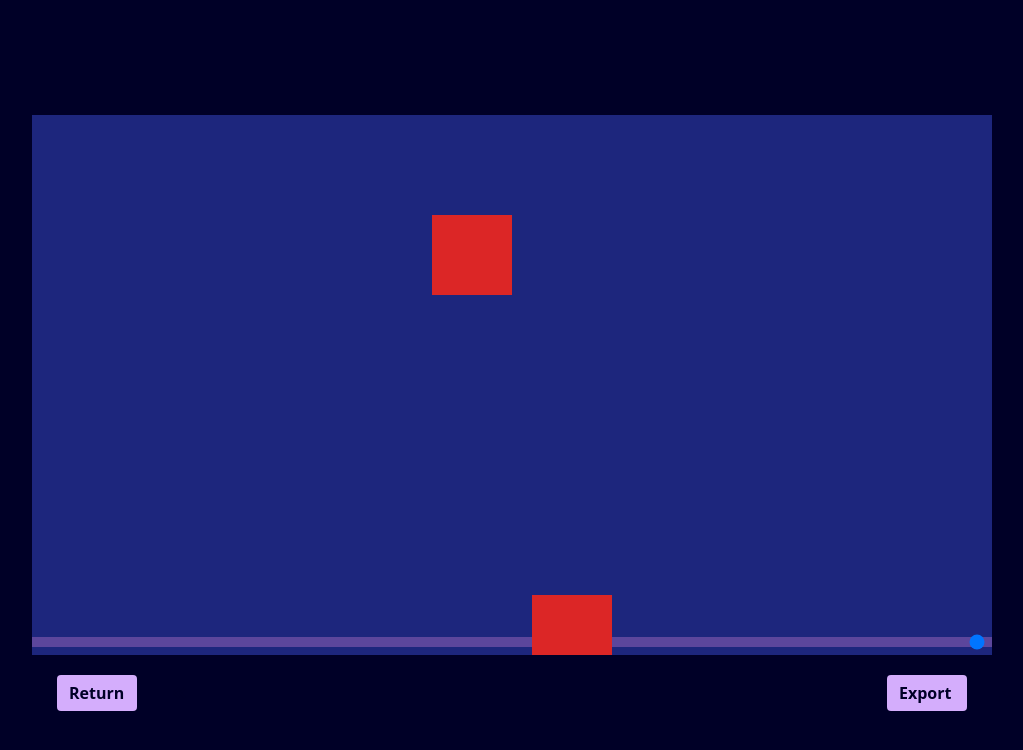
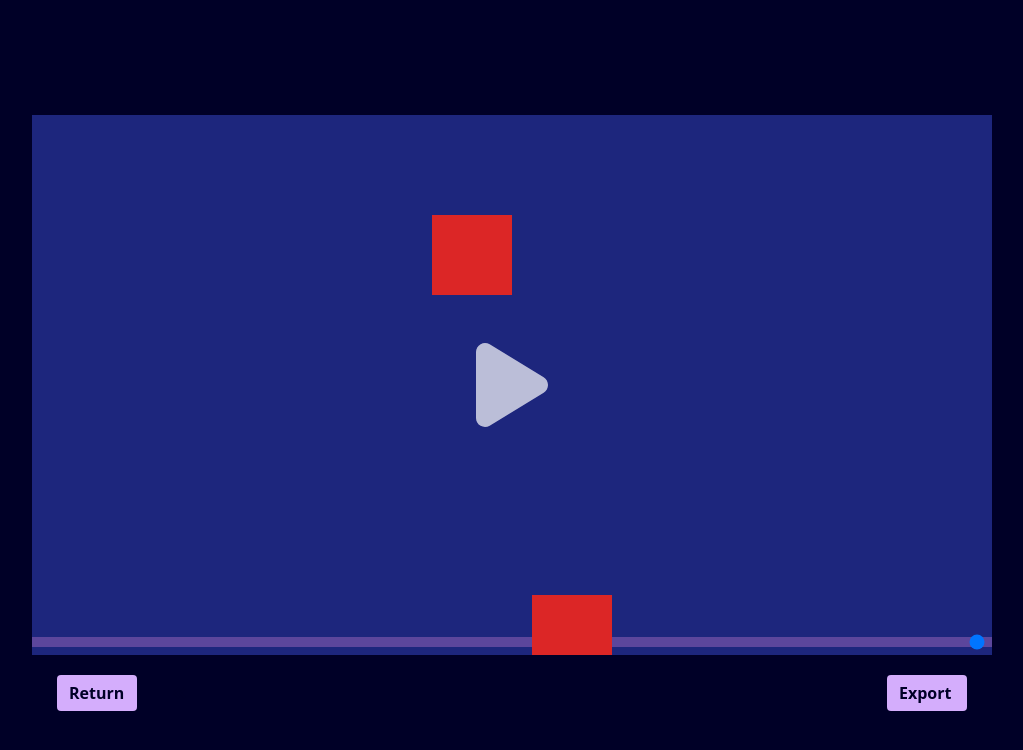
Before and after one commit to willi-li-am/storymation, a React (Create React App) app: page / in a window 1280 px wide. Shown: the top 750 px of the page, without its empty margins (128-1151 px from the left). Built offline with nearby package versions, Linux system fonts and the light colour scheme.

Commit message:
fixed play button

```diff
--- a/src/components/outputPage/video.js
+++ b/src/components/outputPage/video.js
@@ -117,7 +117,7 @@ export default function VideoAnimate({ setShowBar }) {
             </div>
             <button onClick={() => { setPlaying(!playing) }} className="group w-full h-full flex items-center justify-center text-8xl">
                 <motion.div
-                    className="text-white/0 text-white w-60 h-60 text-center flex items-center justify-center"
+                    className="text-white w-60 h-60 text-center flex items-center justify-center"
                     animate={{ opacity: playing ? 0 : 0.7 }}
                     whileHover={{ scale: 1.1, opacity: playing ? 0.5 : 0.7 }}
                     whileTap={{ scale: 0.9 }}
```
